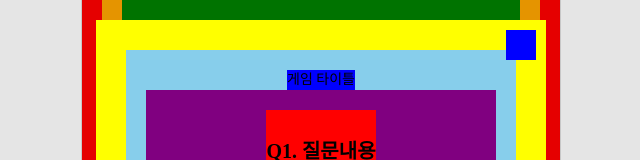
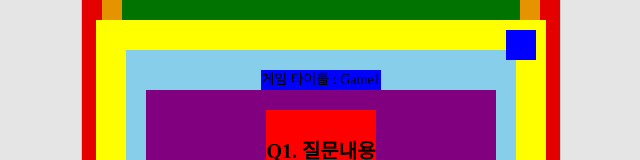
Before and after one commit to Cocktailer-Elice/cocktailer, a React (Vite) app in the folder Frontend/: page /cockgorithm in a window 1280 px wide. Both pictures are taken after a click on the element "Game1". Shown: the part 140-300 px from the top of the page, without its empty margins (319-959 px from the left). Built offline with nearby package versions, Linux system fonts and the light colour scheme.

Commit message:
Feat: 선택된 Game의 Title을 저장하고, Modal에 전달하는 기능 구현

```diff
--- a/Frontend/src/containers/Cockgorithm/CockgorithmGameList.tsx
+++ b/Frontend/src/containers/Cockgorithm/CockgorithmGameList.tsx
@@ -2,17 +2,25 @@ import styled from 'styled-components';
 
 interface CockgorithmGameListProps {
   toggleModal: () => void;
+  changeSelectedGame: (gameTitle: string) => void;
 }
 
 const Games = ['Game1', 'Game2', 'Game3', 'Game4', 'Game5', 'Game6', 'Game7'];
 
 export const CockgorithmGameList = ({
   toggleModal,
+  changeSelectedGame,
 }: CockgorithmGameListProps) => {
   return (
     <GameList>
       {Games.map((game, index) => (
-        <Game key={index} onClick={toggleModal}>
+        <Game
+          key={index}
+          onClick={() => {
+            toggleModal();
+            changeSelectedGame(game);
+          }}
+        >
           {game}
         </Game>
       ))}
--- a/Frontend/src/containers/Cockgorithm/CockgorithmModal.tsx
+++ b/Frontend/src/containers/Cockgorithm/CockgorithmModal.tsx
@@ -4,10 +4,14 @@ import { CockgorithmGameContent } from './../../components/Cockgorithm/Cockgorit
 import { CockgorithmGameResult } from '../../components/Cockgorithm/CockgorithmGameResult';
 
 interface CockgorithmModalProps {
+  gameTitle: string;
   toggleModal: () => void;
 }
 
-export const CockgorithmModal = ({ toggleModal }: CockgorithmModalProps) => {
+export const CockgorithmModal = ({
+  gameTitle,
+  toggleModal,
+}: CockgorithmModalProps) => {
   const [questionCounter, setQuestionCounter] = useState(1);
 
   const increaseQuestionCounter = () => {
@@ -19,7 +23,7 @@ export const CockgorithmModal = ({ toggleModal }: CockgorithmModalProps) => {
       <Dimmed onClick={toggleModal} />
       <Modal>
         <MainSection>
-          <GameTitle>게임 타이틀</GameTitle>
+          <GameTitle>게임 타이틀 : {gameTitle}</GameTitle>
           {questionCounter < 4 ? (
             <CockgorithmGameContent
               increaseQuestionCounter={increaseQuestionCounter}
--- a/Frontend/src/pages/Cockgorithm/CockgorithmPage.tsx
+++ b/Frontend/src/pages/Cockgorithm/CockgorithmPage.tsx
@@ -5,15 +5,27 @@ import { useState } from 'react';
 
 export const CockgorithmPage = () => {
   const [modal, setModal] = useState(false);
+  const [seletedGame, setSelectedGame] = useState('');
 
   const toggleModal = () => {
     setModal((curr) => !curr);
   };
 
+  const changeSelectedGame = (gameTitle: string) => {
+    setSelectedGame(gameTitle);
+  };
+
   return (
     <Container>
-      <CockgorithmGameList toggleModal={toggleModal} />
-      {modal ? <CockgorithmModal toggleModal={toggleModal} /> : <></>}
+      <CockgorithmGameList
+        toggleModal={toggleModal}
+        changeSelectedGame={changeSelectedGame}
+      />
+      {modal ? (
+        <CockgorithmModal gameTitle={seletedGame} toggleModal={toggleModal} />
+      ) : (
+        <></>
+      )}
     </Container>
   );
 };
```
